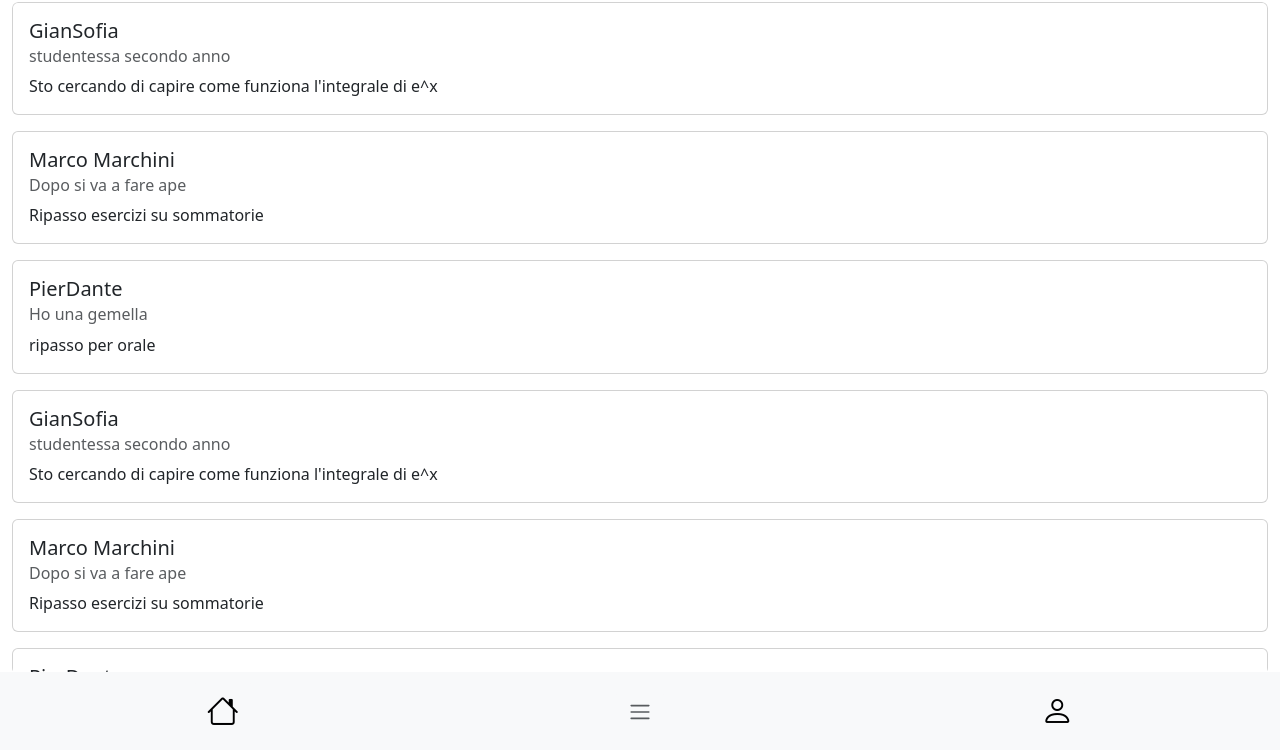
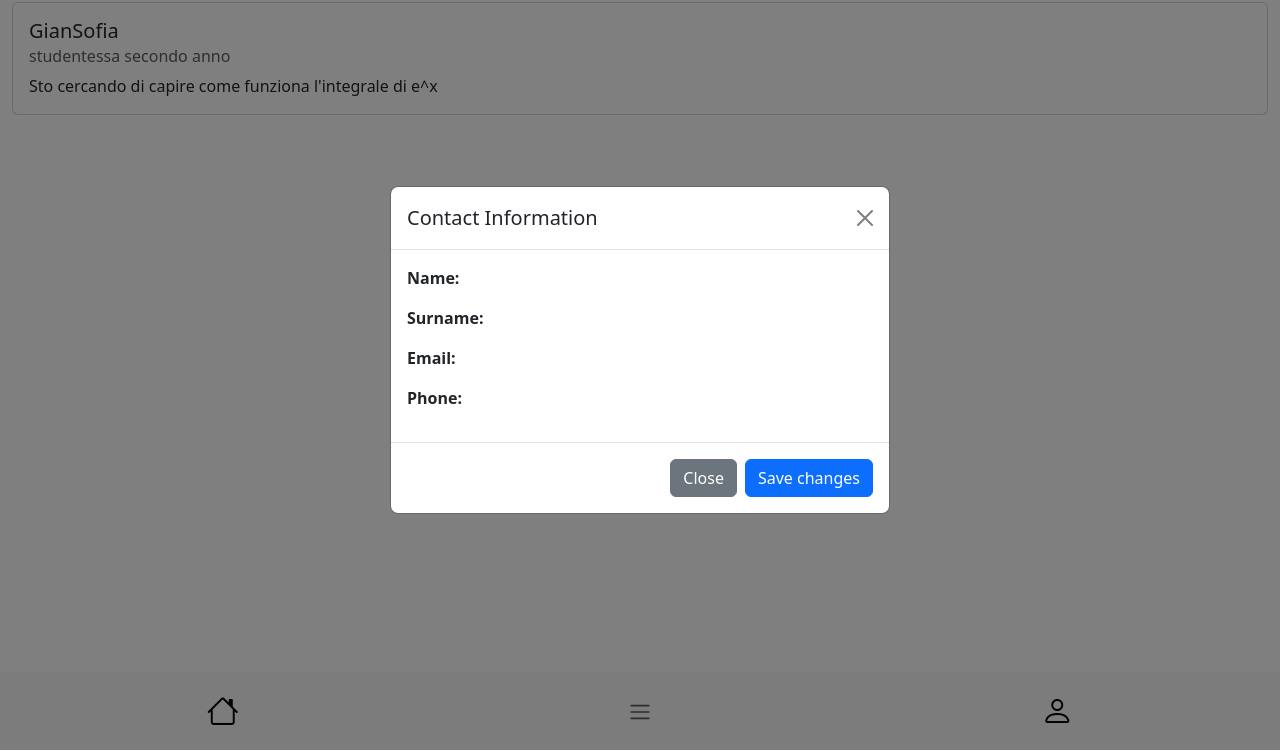
Before and after one commit to StudiaFes/studiafes.github.io, a plain HTML site: page html/mainpage/main-page.html in a window 1280 px wide. Shown: the part 50-804 px from the top of the page. Drawn offline with Linux system fonts and the light colour scheme.

Commit message:
Working modal

```diff
--- /dev/null
+++ b/components/contact-modal.js
@@ -0,0 +1,60 @@
+class ContactModal extends HTMLElement {
+    constructor() {
+        super();
+
+        // Create the modal structure in the global document root (not Shadow DOM)
+        const modalHTML = `
+            <div class="modal fade" id="contactModal" tabindex="-1" aria-labelledby="contactModalLabel" aria-hidden="true">
+                <div class="modal-dialog modal-dialog-centered">
+                    <div class="modal-content">
+                        <div class="modal-header">
+                            <h1 class="modal-title fs-5" id="contactModalLabel">Contact Information</h1>
+                            <button type="button" class="btn-close" data-bs-dismiss="modal" aria-label="Close"></button>
+                        </div>
+                        <div class="modal-body">
+                            <p><strong>Name:</strong> <span id="name"></span></p>
+                            <p><strong>Surname:</strong> <span id="surname"></span></p>
+                            <p><strong>Email:</strong> <span id="email"></span></p>
+                            <p><strong>Phone:</strong> <span id="phone"></span></p>
+                        </div>
+                        <div class="modal-footer">
+                            <button type="button" class="btn btn-secondary" data-bs-dismiss="modal">Close</button>
+                            <button type="button" class="btn btn-primary">Save changes</button>
+                        </div>
+                    </div>
+                </div>
+            </div>
+        `;
+
+        // Append the modal structure to the document's body
+        document.body.insertAdjacentHTML('beforeend', modalHTML);
+        const modalElement = document.getElementById('contactModal');
+        // Add event listener for when the modal is triggered
+        modalElement.addEventListener('show.bs.modal', (event) => {
+            const button = event.relatedTarget;
+
+            // Extract data-bs-* attributes from the triggering button
+            const name = button.getAttribute('data-bs-name');
+            const surname = button.getAttribute('data-bs-surname');
+            const email = button.getAttribute('data-bs-email');
+            const phone = button.getAttribute('data-bs-phone');
+
+            // Update modal content with the extracted attributes
+            document.querySelector('#name').textContent = name;
+            document.querySelector('#surname').textContent = surname;
+            document.querySelector('#email').textContent = email;
+            document.querySelector('#phone').textContent = phone;
+        });
+    }
+
+    // Called when the component is added to the document
+    connectedCallback() {
+        const modal = new bootstrap.Modal(document.querySelector('#contactModal'));
+
+        // Trigger the modal when the component is connected
+        modal.show();
+    }
+}
+
+// Define the new web component
+customElements.define('contact-modal', ContactModal);
--- a/html/mainpage/main-page.html
+++ b/html/mainpage/main-page.html
@@ -6,6 +6,7 @@
     <meta name="viewport" content="width=device-width, initial-scale=1">
     <title>StudiaFes</title>
     <script src="/components/student-exam-card.js"></script>
+    <script src="/components/contact-modal.js"></script>
     <script src="/js/bootstrap.bundle.min.js"></script>
     <link rel="stylesheet" type="text/css" href="/css/main.css">
     <link rel="stylesheet" type="text/css" href="/css/bootstrap.min.css">
@@ -25,11 +26,13 @@
     </nav>
     <div class="container-fluid dynamic-margin">
         <ul class="list-group overflow-auto mt-2 pb-2 scrollable-list">
-            <li class="list- group-item border-0" data-bs-toggle="modal" data-bs-target="#exampleModal">
+            <li class="list- group-item border-0" data-bs-toggle="modal" data-bs-target="#contactModal"
+                data-bs-name="John" data-bs-surname="Doe" data-bs-email="john.doe@example.com"
+                data-bs-phone="123-456-7890">
                 <student-exam-card title="GianSofia" subtitle="studentessa secondo anno"
                     text="Sto cercando di capire come funziona l'integrale di e^x"></student-exam-card>
             </li>
-            <li class="list- group-item border-0"><student-exam-card title="Marco Marchini"
+            <!-- <li class="list- group-item border-0"><student-exam-card title="Marco Marchini"
                     subtitle="Dopo si va a fare ape" text="Ripasso esercizi su sommatorie"></student-exam-card></li>
             <li class="list- group-item border-0"><student-exam-card title="PierDante" subtitle="Ho una gemella"
                     text="ripasso per orale"></student-exam-card></li>
@@ -46,11 +49,12 @@
             <li class="list- group-item border-0"><student-exam-card title="Marco Marchini"
                     subtitle="Dopo si va a fare ape" text="Ripasso esercizi su sommatorie"></student-exam-card></li>
             <li class="list- group-item border-0"><student-exam-card title="PierDante" subtitle="Ho una gemella"
-                    text="ripasso per orale"></student-exam-card></li>
+                    text="ripasso per orale"></student-exam-card></li> -->
         </ul>
     </div>
-    <div class="modal fade" id="exampleModal" tabindex="-1" aria-labelledby="exampleModalLabel" aria-hidden="true">
-        <div class="modal-dialog">
+    <contact-modal></contact-modal>
+    <!-- <div class="modal fade" id="exampleModal" tabindex="-1" aria-labelledby="exampleModalLabel" aria-hidden="true">
+        <div class="modal-dialog modal-dialog-centered">
             <div class="modal-content">
                 <div class="modal-header">
                     <h1 class="modal-title fs-5" id="exampleModalLabel">Modal title</h1>
@@ -65,7 +69,7 @@
                 </div>
             </div>
         </div>
-    </div>
+    </div> -->
     <nav class="navbar fixed-bottom navbar-light bg-light">
         <div class="container-fluid d-flex justify-content-around">
             <button type="button" class="btn btn-light">
@@ -112,7 +116,6 @@
 
         // Recalculate the height if the window is resized
         window.addEventListener('resize', setScrollableListMaxHeight);
-
     </script>
 </body>
 
```
